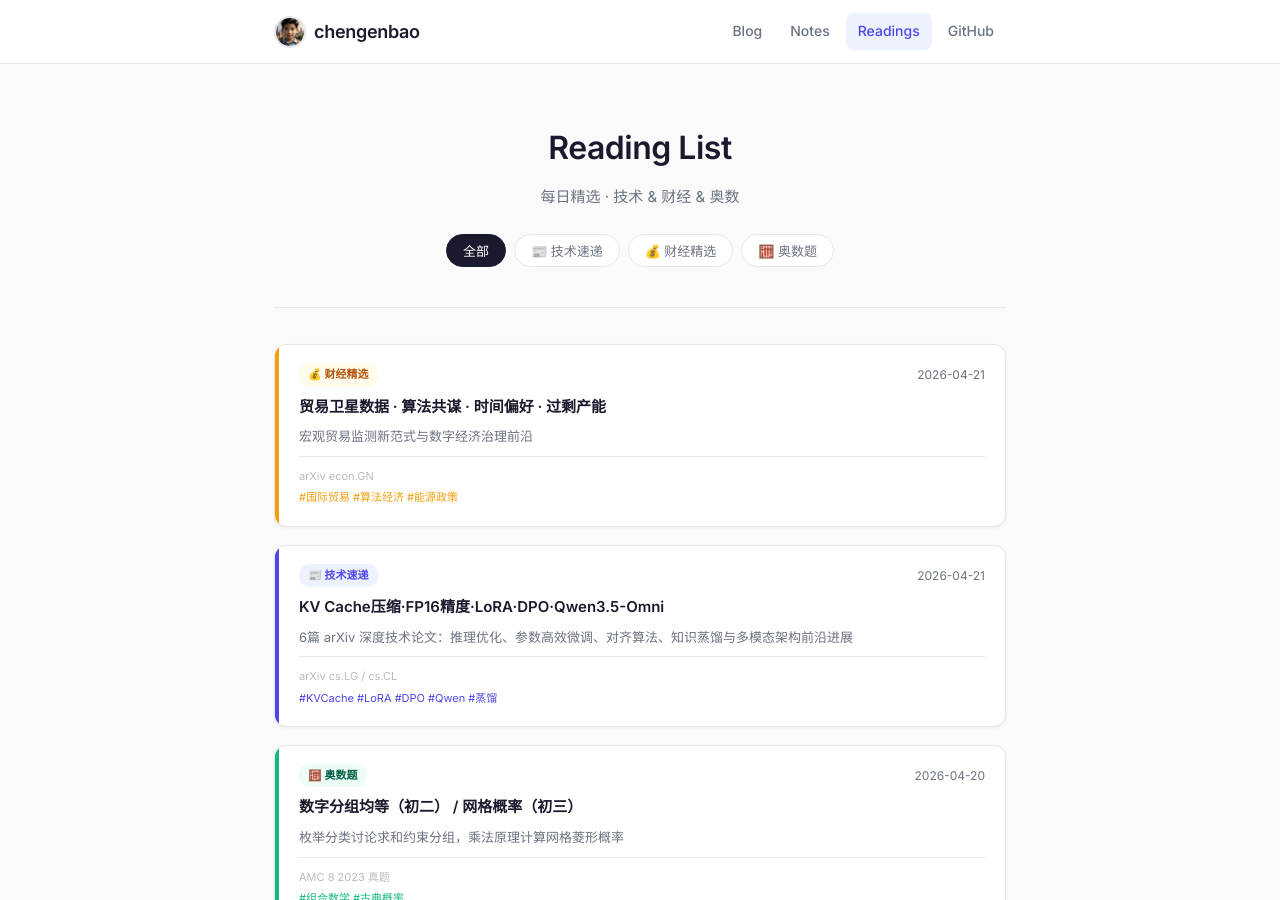
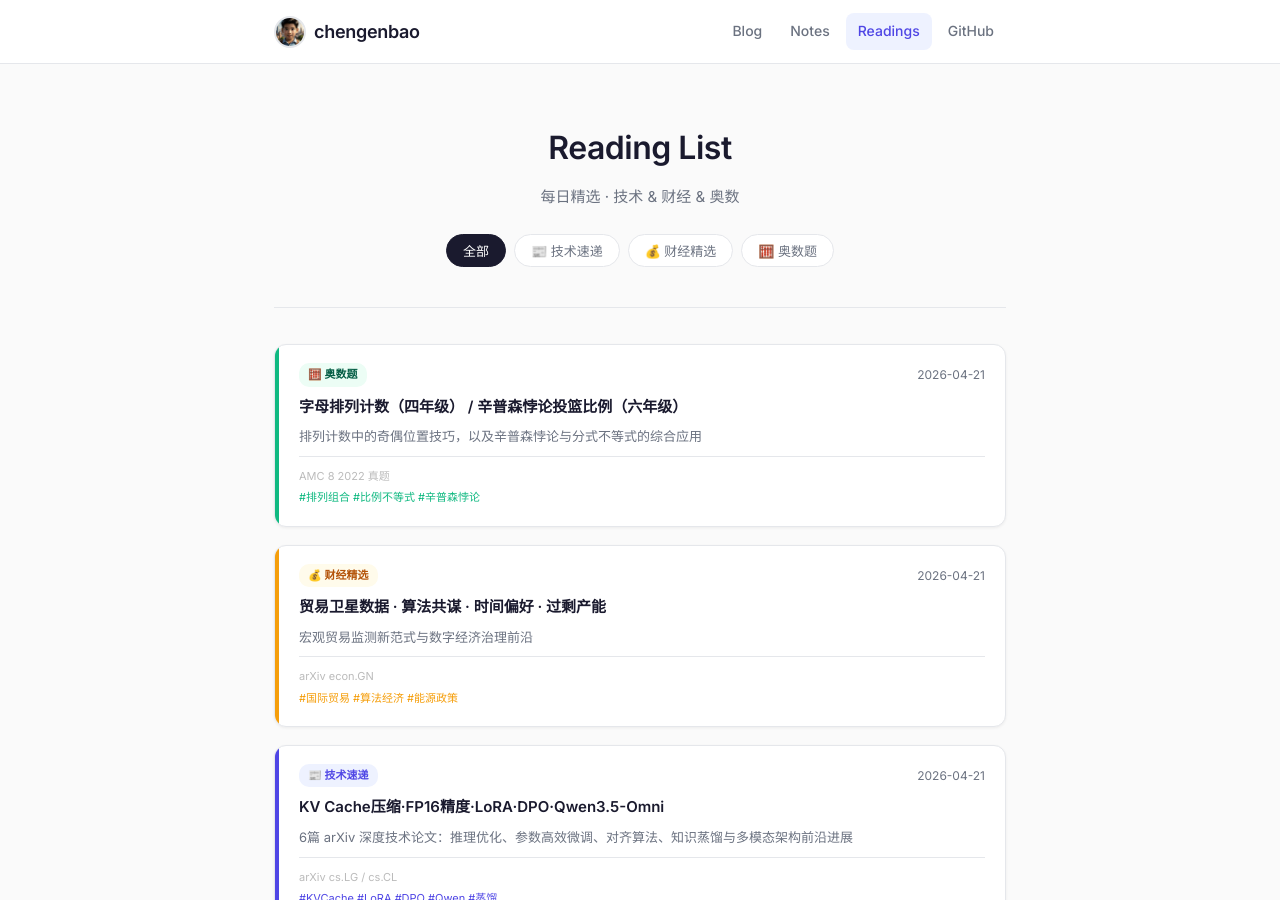
Before and after one commit to chengenbao/chengenbao.github.io, a Jekyll site: the page built from reading-list/index.md, in a window 1280 px wide and 900 px high. Built offline with Jekyll 4.4.1, drawn with Linux system fonts in a browser that asks for light colours.

Commit message:
add math card 2026-04-21

```diff
--- a/reading-list/index.md
+++ b/reading-list/index.md
@@ -18,6 +18,21 @@
   </div>
 
   <div class="rl-grid">
+<a class="rl-card math" href="/reading-list/2026-04-21-math/">
+  <div class="rl-accent"></div>
+  <div class="rl-body">
+    <div class="rl-top">
+      <span class="rl-badge math">🧮 奥数题</span>
+      <time>2026-04-21</time>
+    </div>
+    <h2>字母排列计数（四年级） / 辛普森悖论投篮比例（六年级）</h2>
+    <p>排列计数中的奇偶位置技巧，以及辛普森悖论与分式不等式的综合应用</p>
+    <div class="rl-meta">
+      <span class="rl-source">AMC 8 2022 真题</span>
+      <span class="rl-tags">#排列组合 #比例不等式 #辛普森悖论</span>
+    </div>
+  </div>
+</a>
 <a class="rl-card finance" href="/reading-list/2026-04-21-finance-daily/">
   <div class="rl-accent"></div>
   <div class="rl-body">
```
